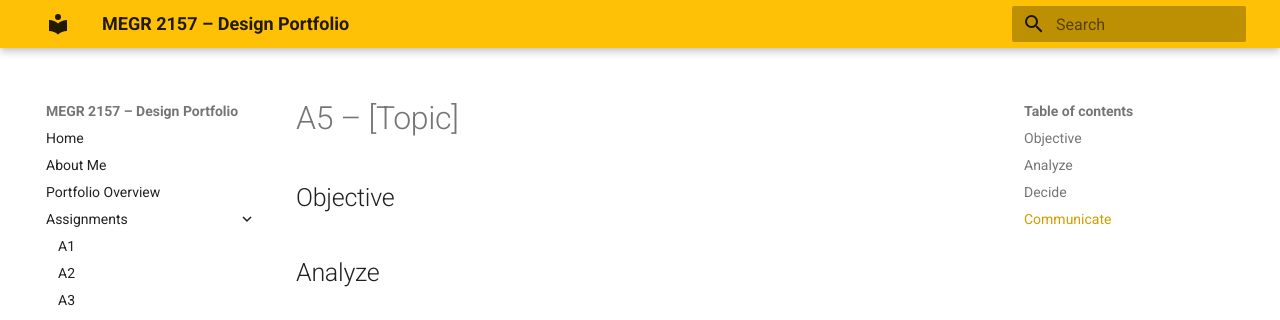
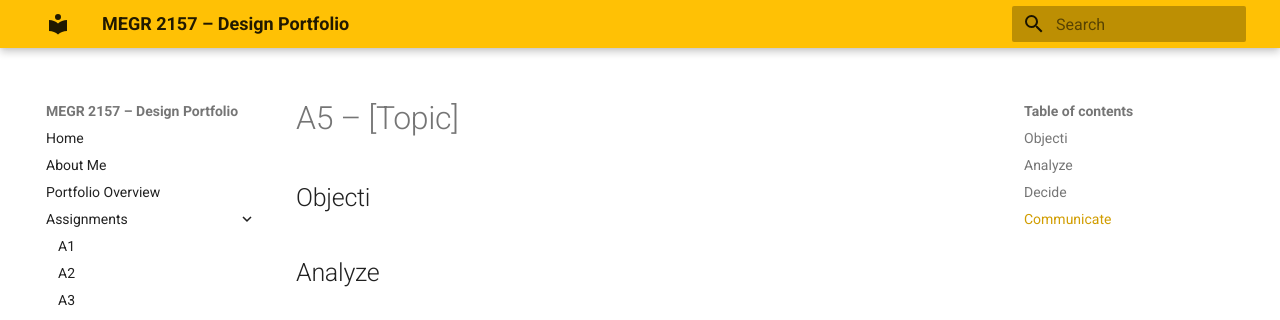
Before and after one commit to Bobby-Douglas/Bobbys-MEGR-2156, an MkDocs documentation site: the page built from docs/assignments/A05/index.md, in a window 1280 px wide. Shown: the top 320 px of the page. Built offline with MkDocs 1.6.1 and Material for MkDocs 9.7.7, drawn with Linux system fonts in a browser that asks for light colours.

Commit message:
Update index.md

```diff
--- a/docs/assignments/A05/index.md
+++ b/docs/assignments/A05/index.md
@@ -1,8 +1,6 @@
 # A5 – [Topic]
 
-## Objective
-
-
+## Objecti
 ## Analyze
 
 
```
